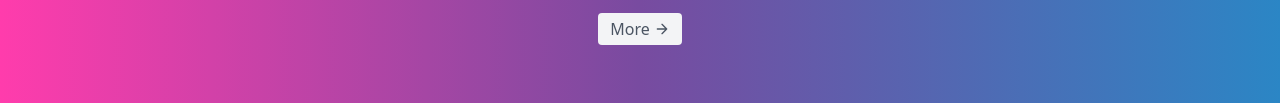
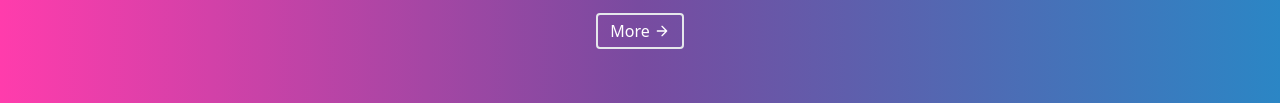
Before and after one commit to itsme-Subid/Web-development, a plain HTML site: page index.html in a window 1280 px wide. Shown: the part 1220-1323 px from the top of the page. Drawn offline with nearby package versions, Linux system fonts and the light colour scheme.

Commit message:
Initial Commit

```diff
--- a/index.html
+++ b/index.html
@@ -93,7 +93,7 @@
             <div class="lg:justify-center flex py-8">
                 <a href="https://www.instagram.com/itsme_subid/" target="_blank">
                     <button
-                        class="inline-flex items-center bg-gray-100 border-0 py-1 px-3 focus:outline-none hover:bg-gray-200 rounded text-base mt-4 md:mt-0">More
+                        class="inline-flex items-center text-white border-2 py-1 px-3 focus:outline-none hover:bg-gray-800 rounded text-base mt-4 md:mt-0">More
                         <svg fill="none" stroke="currentColor" stroke-linecap="round" stroke-linejoin="round"
                             stroke-width="2" class="w-4 h-4 ml-1" viewBox="0 0 24 24">
                             <path d="M5 12h14M12 5l7 7-7 7"></path>
```
